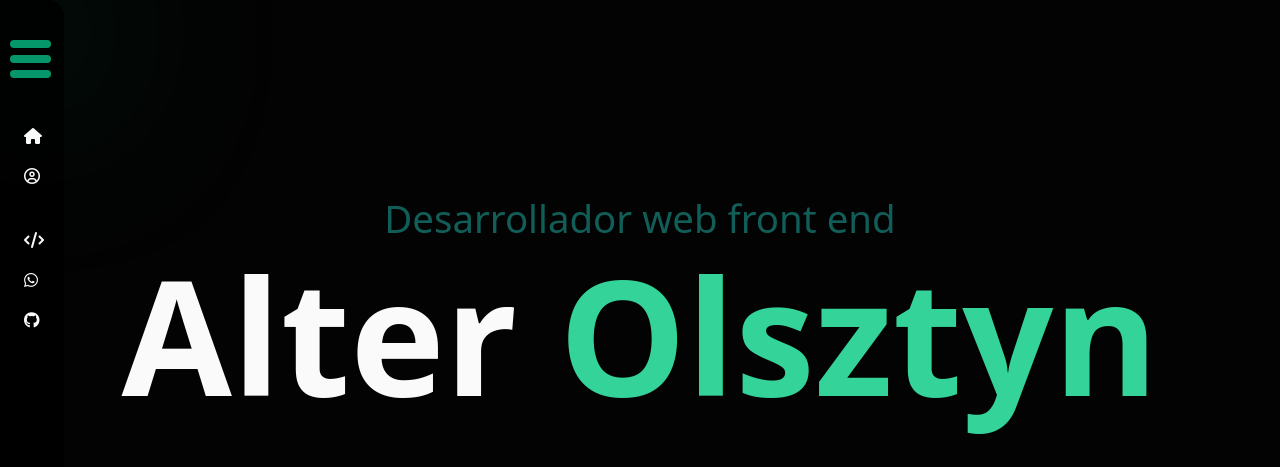
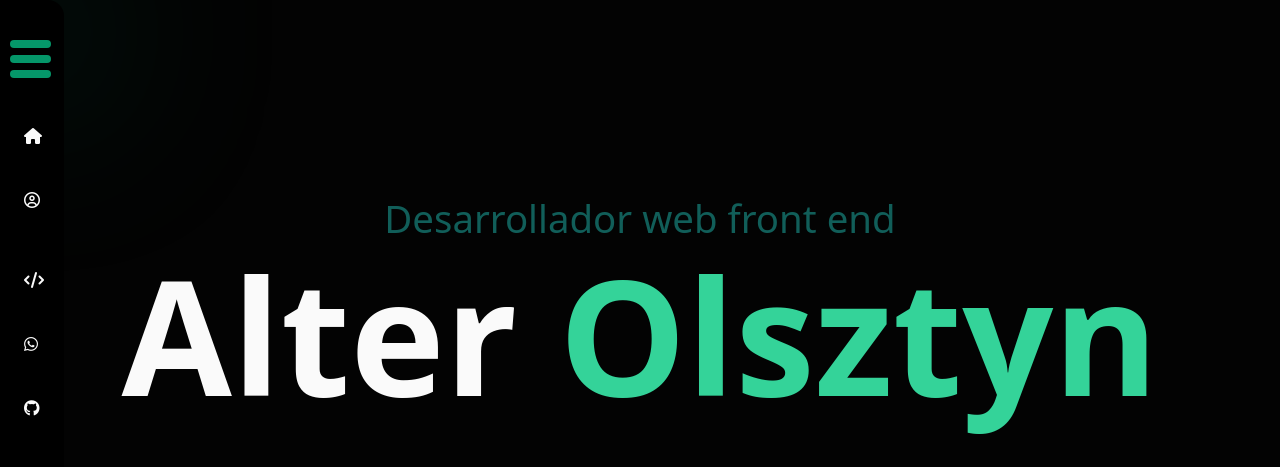
Before and after one commit to alter2312/portafolio-web, a plain HTML site: page index.html in a window 1280 px wide. Shown: the top 467 px of the page. Drawn offline with nearby package versions, Linux system fonts and the light colour scheme.

Commit message:
arregle el espaciado entre iconos del header

```diff
--- a/css/styles.css
+++ b/css/styles.css
@@ -1,5 +1,5 @@
 header {
-  background-color: #000000cc;
+  background-color: #000000;
 }
 #header {
   width: 4rem;
@@ -29,7 +29,7 @@ header {
 ol {
   display: flex;
   flex-direction: column;
-  gap: 1rem;
+  gap: 2rem;
   position: absolute;
   top: 8rem;
   width: 100%;
@@ -45,8 +45,8 @@ nav ol li a i {
   display: flex;
   align-items: center;
   justify-content: center;
-  width: 1rem;
-  height: 1rem;
+  width: 2rem;
+  height: 2rem;
   position: relative;
 }
 .presentacion {
```
